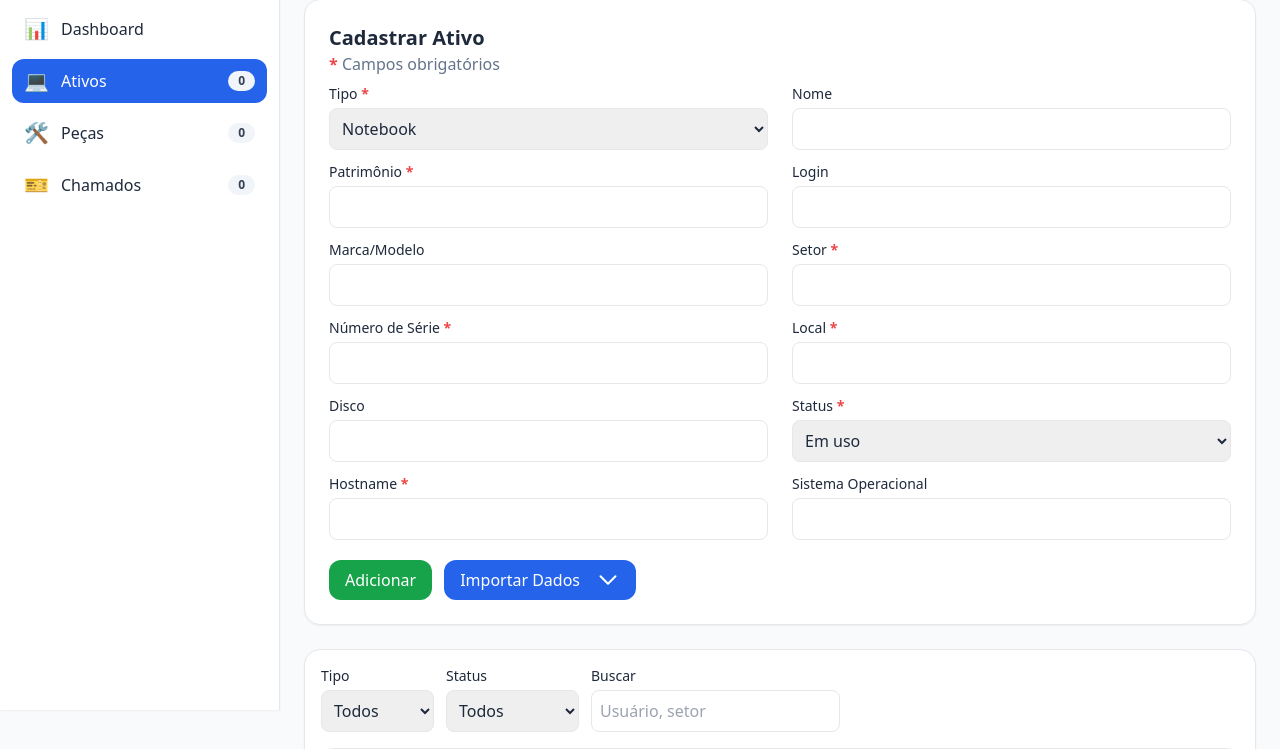
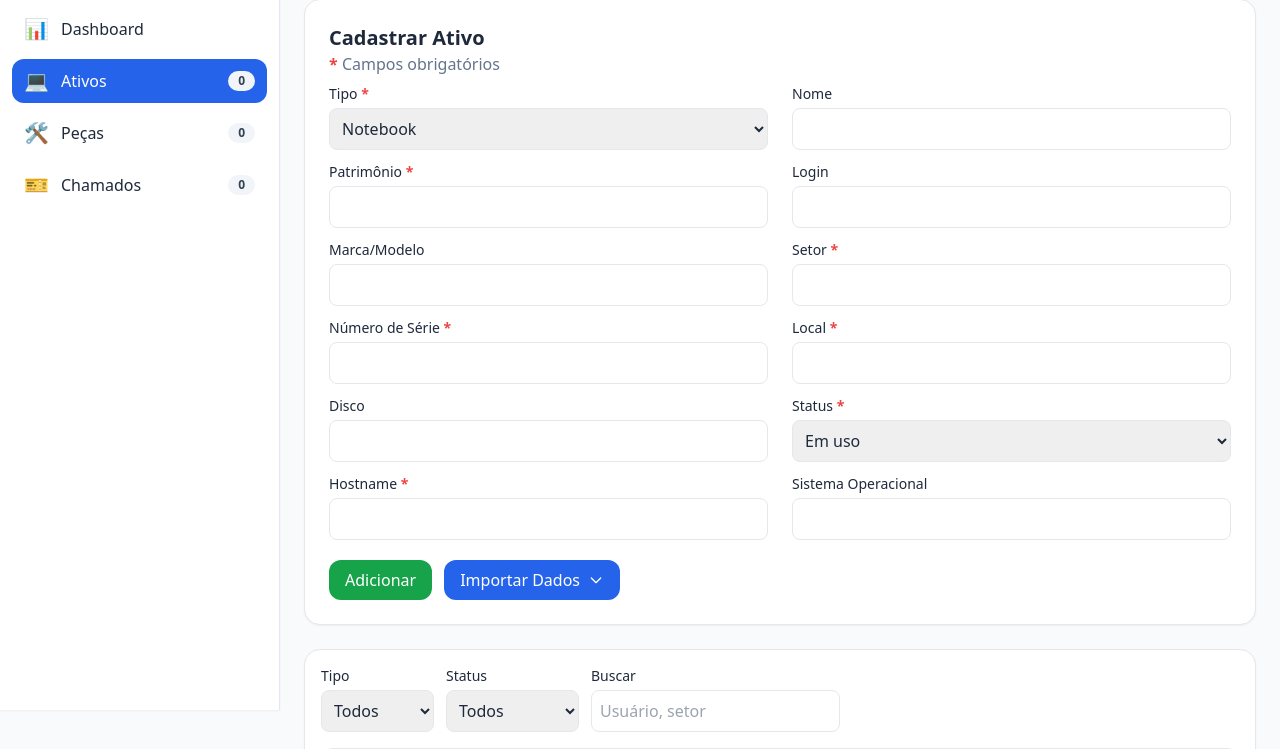
Before and after one commit to dghenri/pgi, a Flask app: page / in a window 1280 px wide. Shown: the part 90-839 px from the top of the page. Run offline with Flask 3, Linux system fonts and the light colour scheme; some libraries are stand-ins or nearby versions.

Commit message:
Estilizando o botão de import

```diff
--- a/templates/index.html
+++ b/templates/index.html
@@ -261,29 +261,25 @@
 
                 <button onclick="a_cancelarEdicao()" id="a_cancelEditBtn" class="hidden bg-slate-600 hover:bg-slate-700 text-white px-4 py-2 rounded-xl">Cancelar Edição</button>
 
-                <input type="file" id="importExcel" accept=".xlsx, .xls" class="hidden" onchange="importarExcel(event)" />
-
                 <div class="relative inline-block text-left">
-                  <button id="btnImport"
-                    class="bg-blue-600 hover:bg-blue-700 text-white px-4 py-2 rounded-xl flex items-center justify-between gap-2 w-48">
+                  <button id="btnDropdown"
+                    class="bg-blue-600 hover:bg-blue-700 text-white px-4 py-2 rounded-xl flex items-center justify-between gap-2">
                     Importar Dados
-                    <svg id="iconArrow" xmlns="http://www.w3.org/2000/svg"
-                        fill="none"
-                        viewBox="0 0 24 24"
-                        stroke-width="2"
-                        stroke="currentColor"
-                        class="w-6 h-6 transition-transform duration-300">
-                      <path stroke-linecap="round" stroke-linejoin="round" d="m19.5 8.25-7.5 7.5-7.5-7.5" />
+                    <svg id="iconArrow" class="w-4 h-4 transition-transform duration-300" fill="none" stroke="currentColor" viewBox="0 0 24 24">
+                      <path stroke-linecap="round" stroke-linejoin="round" stroke-width="2" d="M19 9l-7 7-7-7" />
                     </svg>
                   </button>
 
-                  <div id="dropdownImport" class="absolute left-0 mt-2 w-48 rounded-x1 bg-white border border-gray-200 shadow-lg transform scale-y-0 origin-top transition-all duration-300 ease-in-out z-50">
-                    <ul class="py-2 text-gray-700">
+                  <div id="menuDropdown"
+                    class="absolute left-0 mt-2 w-48 rounded-x1 bg-white border border-gray-200 shadow-lg transform scale-y-0 origin-top transition-all duration-300 ease-in-out z-50 rounded-lg">
+                    <ul class="rounded-xl p-1 outline outline-transparent focus:outline-hidden overflow-y-auto bg-white/75 backdrop-blur-xl dark:bg-zinc-800/75 shadow-lg supports-[grid-template-columns:subgrid]:grid-cols-[auto_1fr_1.5rem_0.5rem_auto] transition data-leave:duration-100 data-leave:ease-in data-closed:data-leave:opacity-0">
                       <li>
-                        <button class="w-full text-left px-4 py-2 hover:bg-gray-100">📂 Importar Excel</button>
+                        <input type="file" id="importEx" accept=".xlsx, .xls" onchange="importarExcel(event)" class="hidden" />
+                        <button id="btnImportEx" onclick="document.getElementById('importEx').click()"
+                        class="w-full text-white text-left px-4 py-2 hover:bg-blue-600 rounded-lg">📂 Importar Excel</button>
                       </li>
                       <li>
-                        <button class="w-full text-left px-4 py-2 hover:bg-gray-100">💻 importar este computador</button>
+                        <button id="importPc" class="w-full text-white text-left px-4 py-2 hover:bg-blue-600 rounded-lg">💻 Importar PC</button>
                       </li>
                     </ul>
                   </div>
@@ -518,9 +514,9 @@
 
 
     //---------------------------------------------------------------------------------------------------------------------- Funções diversas
-    // Dropdown botão import
-    const btn = document.getElementById("btnImport");
-    const menu = document.getElementById("dropdownImport")
+    // Dropdown import
+    const btn = document.getElementById("btnDropdown");
+    const menu = document.getElementById("menuDropdown")
     const icon = document.getElementById("iconArrow");
 
     // Animação
@@ -533,8 +529,8 @@
         icon.classList.remove("rotate-180")
       } else {
         menu.classList.remove("scale-y-0", "opacity-0");
-        menu.classList.add("scale-y-0", "opacity-0");
-        icon.classList.remove("rotate-180");
+        menu.classList.add("scale-y-100", "opacity-100");
+        icon.classList.add("rotate-180");
       }
     });
 
@@ -545,6 +541,51 @@
         icon.classList.remove("rotate-180");
       }
     })
+
+    //----------------------------------------------------------------------------------------------------------------------------Importar Excel
+    function importarExcel(event) {
+      const file = event.target.files[0];
+      if (!file) return;
+
+      const reader = new FileReader();
+      reader.onload = function(e) {
+      const data = new Uint8Array(e.target.result);
+      const workbook = XLSX.read(data, { type: "array" });
+      const sheet = workbook.Sheets[workbook.SheetNames[0]];
+      const rows = XLSX.utils.sheet_to_json(sheet, { defval: "" });
+
+      rows.forEach(row => {
+        const ativo = {
+          tipoEquip: row["Tipo"] || "Notebook",
+          patrimonio: row["Patrimonio"] || "",
+          marca: row["Marca"] || "",
+          serial: row["Serie"] || "",
+          disco: row["Disco"] || "",
+          hostname: row["Hostname"] || "",
+          nome: row["Nome"] || "",
+          login: row["Login"] || "",
+          setor: row["Setor"] || "",
+          local: row["Local"] || "",
+          status: row["Status"] || "Em uso",
+          sistemaOperacional: row["SO"] || ""
+        };
+        ativos.push(ativo);
+      });
+
+      // envia para o backend e atualiza a UI
+      saveAtivos()
+        .then(() => {
+          renderAtivos();
+          alert("Importação concluída com sucesso!");
+        })
+        .catch(err => {
+          console.error(err);
+          alert("Erro ao importar: verifique o console.");
+        });
+      };
+
+      reader.readAsArrayBuffer(file);
+    }
 
     // Salva ativos no backend
     async function saveAtivos() {
@@ -766,51 +807,6 @@
           }
       }
       });
-    }
-
-    //----------------------------------------------------------------------------------------------------------------------------Importar Excel
-    function importarExcel(event) {
-      const file = event.target.files[0];
-      if (!file) return;
-
-      const reader = new FileReader();
-      reader.onload = function(e) {
-      const data = new Uint8Array(e.target.result);
-      const workbook = XLSX.read(data, { type: "array" });
-      const sheet = workbook.Sheets[workbook.SheetNames[0]];
-      const rows = XLSX.utils.sheet_to_json(sheet, { defval: "" });
-
-      rows.forEach(row => {
-        const ativo = {
-          tipoEquip: row["Tipo"] || "Notebook",
-          patrimonio: row["Patrimonio"] || "",
-          marca: row["Marca"] || "",
-          serial: row["Serie"] || "",
-          disco: row["Disco"] || "",
-          hostname: row["Hostname"] || "",
-          nome: row["Nome"] || "",
-          login: row["Login"] || "",
-          setor: row["Setor"] || "",
-          local: row["Local"] || "",
-          status: row["Status"] || "Em uso",
-          sistemaOperacional: row["SO"] || ""
-        };
-        ativos.push(ativo);
-      });
-
-      // envia para o backend e atualiza a UI
-      saveAtivos()
-        .then(() => {
-          renderAtivos();
-          alert("Importação concluída com sucesso!");
-        })
-        .catch(err => {
-          console.error(err);
-          alert("Erro ao importar: verifique o console.");
-        });
-      };
-
-      reader.readAsArrayBuffer(file);
     }
 
     // ---------------------------------------------------------------------------------------------------------------------------------- ATIVOS
```
